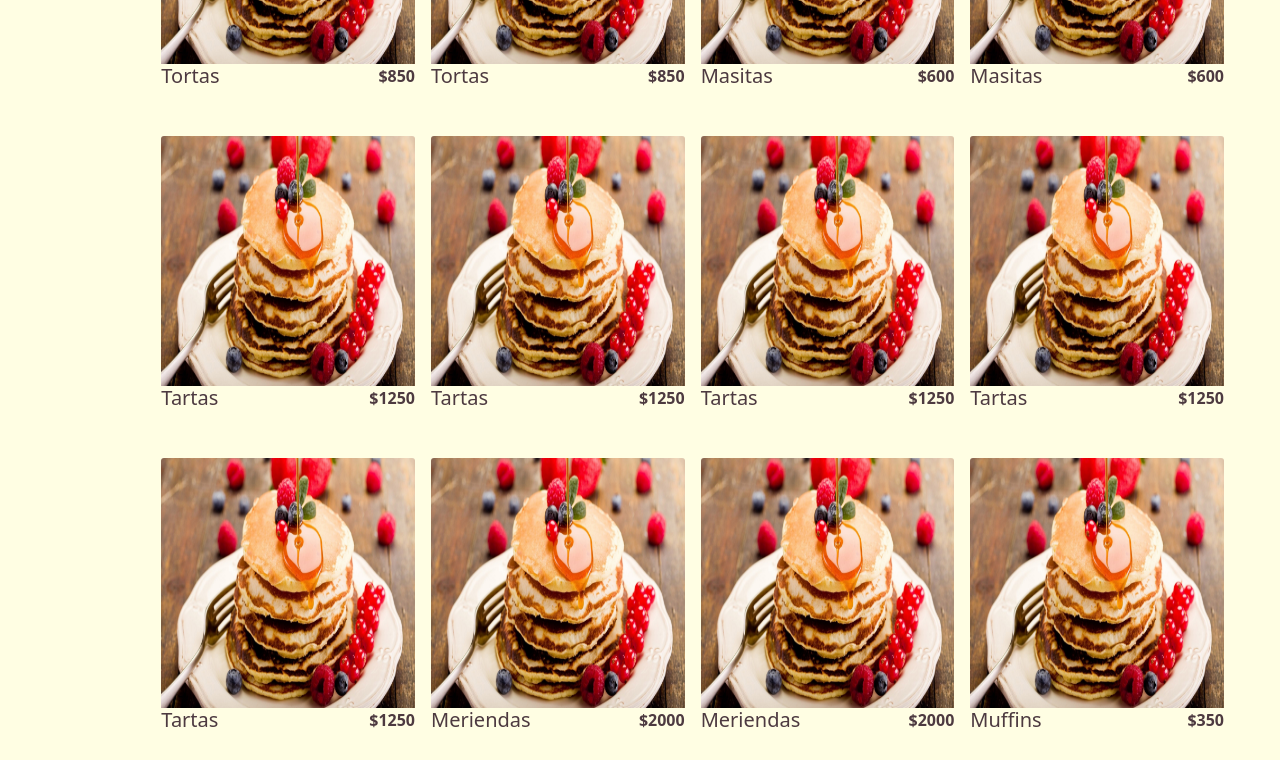
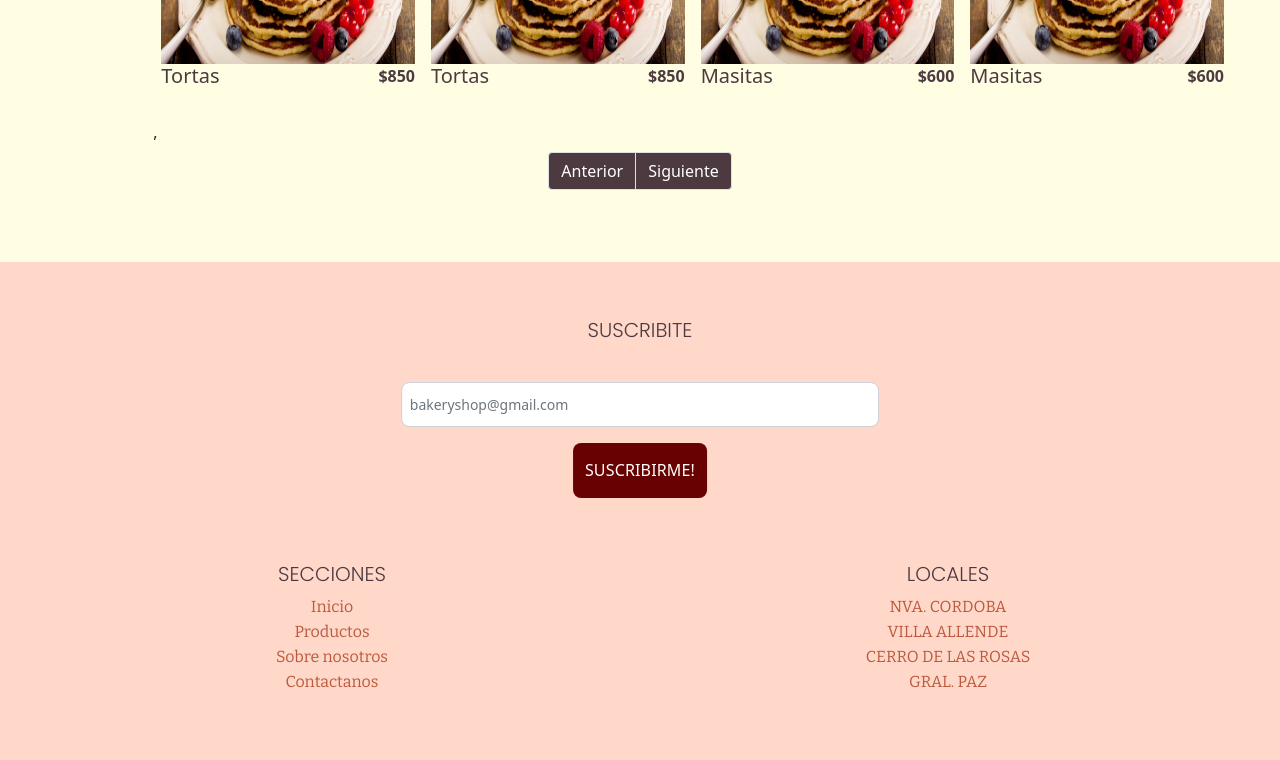
Before and after one commit to marcom25/panaderia-proyect, a React (Create React App) app: page /productos in a window 1280 px wide. Shown: the part 1020-1780 px from the top of the page. Built offline with nearby package versions, Linux system fonts and the light colour scheme; a web font is replaced by a local one.

Commit message:
Adding pagination in products

```diff
--- a/src/components/AllDataProducts.jsx
+++ b/src/components/AllDataProducts.jsx
@@ -275,11 +275,11 @@ export default [
         price: '$150'
     },
     {
-        id:'11',
+        id:'12',
         image: pancake,
-        product: 'Chocolate',
-        title: 'Chocolatada',
-        price: '$150'
+        product: 'Café',
+        title: 'Café',
+        price: '$200'
     },
     {
         id:'12',
@@ -287,5 +287,13 @@ export default [
         product: 'Café',
         title: 'Café',
         price: '$200'
-    }
+    },
+    {
+        id:'12',
+        image: pancake,
+        product: 'Café',
+        title: 'Café',
+        price: '$200'
+    },
+
 ];
--- /dev/null
+++ b/src/components/ButtonsPagination.jsx
@@ -0,0 +1,23 @@
+const ButtonsPagination = ({prevHandler, nextHandler}) => {
+
+    return (
+        <div className='text-center p-2'>
+            <div aria-label="Page navigation example">
+                <ul class="pagination justify-content-center">
+                    <li class="page-item">
+                        <a class="page-link bg-brown white-font font-pink-hover" href="#Handler" aria-label="Previous">
+                            <span onClick={prevHandler} aria-hidden="true">Anterior</span>
+                        </a>
+                    </li>
+                    <li class="page-item">
+                        <a class="page-link bg-brown white-font font-pink-hover" href="#Handler" aria-label="Next">
+                        <span onClick={nextHandler} aria-hidden="true">Siguiente</span>
+                        </a>
+                    </li>
+                </ul>
+            </div>
+        </div>
+    );
+}
+
+export default ButtonsPagination;
--- a/src/components/CardsProducts.jsx
+++ b/src/components/CardsProducts.jsx
@@ -9,17 +9,23 @@ import "../css/Fonts.css";
 import "../css/Products.css";
 
 const CardsProducts = ({cards}) => {
+
+
+
     return (
+
+
+        <div className='w-100'>
             <div className='w-100 d-flex flex-wrap'>
                 {
                     cards.map((card) => {
 
-                    return <div className='cardsWidth p-2 py-3 py-lg-3 bg-cream d-block post'>
+                        return  <div className='cardsWidth p-2 py-3 py-lg-3 bg-cream d-block post' id="Handler">
                                     <div class="card bg-cream border-0 w-100" key={card.id}>
                                         <img src={card.image} class="card-img-top w-100 imgWidth" alt="..." />
                                         <div className='capaPadre'>
                                             <div>
-                                            <a href="#" class="btn cardsButton bg-white brown-font margin-button" >+Añadir al carrito</a>
+                                                <a href="#" class="btn cardsButton bg-white brown-font margin-button">+Añadir al carrito</a>
                                             </div>
                                         </div>
                                         <div class="card-body bg-cream p-0 d-flex justify-content-between">
@@ -30,11 +36,17 @@ const CardsProducts = ({cards}) => {
                                             <a href="#" class="btn cardsButton bg-brown white-font">+Añadir al carrito</a>
                                         </div>
                                     </div>
+                                </div>
+                    })
+                },
+            </div>
+            {
+                <div>
 
                 </div>
-                })
             }
         </div>
+
      );
 }
 
--- a/src/components/Products.jsx
+++ b/src/components/Products.jsx
@@ -10,6 +10,7 @@ import ButtonBakery from './ButtonBakery';
 import ButtonHotDrinks from './ButtonHotDrinks';
 import ButtonAllProducts from './ButtonAllProducts';
 import CardsProducts from './CardsProducts';
+import ButtonsPagination from './ButtonsPagination';
 
 // IMPORTS DE CSS
 import "../css/Grid.css";
@@ -24,18 +25,48 @@ const allCategories = ['All', ...new Set(AllDataProducts.map(item => item.produc
 
 
 const Products = () => {
-    const [cards, setCards] = useState(AllDataProducts);
+
+    // Filter
+    const cardsPerPage = 12;
+    const [cards, setCards] = useState([...AllDataProducts].splice(0, cardsPerPage));
     const [buttons, setButtons] = useState(allCategories);
 
     const filter = (category) => {
         if (category === 'All') {
-            setCards(AllDataProducts);
+            setCards([...AllDataProducts].splice(0, cardsPerPage));
             return;
         }
 
         const filteredData = AllDataProducts.filter(items => items.product === category);
         setCards(filteredData);
     }
+
+
+
+    // Pagination
+    const [currentPage, setCurrentPage] = useState(0);
+    const totalCards = [...AllDataProducts].length;
+
+    // next button function
+    const nextHandler = () => {
+        const nextPage = currentPage + 1;
+        const firstIndex = nextPage * cardsPerPage;
+        if (firstIndex === totalCards) return;
+
+        setCards([...AllDataProducts].splice(firstIndex, cardsPerPage));
+        setCurrentPage(nextPage);
+    }
+    // prev button function
+    const prevHandler = () => {
+        const prevPage = currentPage - 1;
+        const firstIndex = prevPage * cardsPerPage;
+        if (firstIndex < 0) return;
+
+        setCards([...AllDataProducts].splice(firstIndex, cardsPerPage));
+        setCurrentPage(prevPage);
+
+    }
+
 
     return (
         <>
@@ -76,9 +107,11 @@ const Products = () => {
                             </div>
                         </div>
                         <div className='d-flex flex-wrap posts pe-lg-4 pe-xl-5 w-100'>
-                            <CardsProducts cards={cards}/>
+                            <CardsProducts cards={cards} />
                         </div>
+
                     </div>
+                        <ButtonsPagination prevHandler={prevHandler} nextHandler={nextHandler}/>
                 </section>
                 <div className='row'>
                     <div className='p-0 '>
```
Lines whose indentation alone changed are shown as unchanged.
